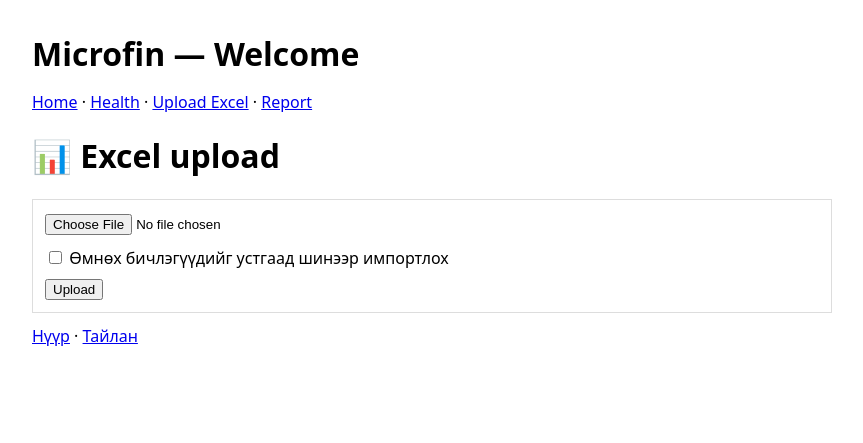
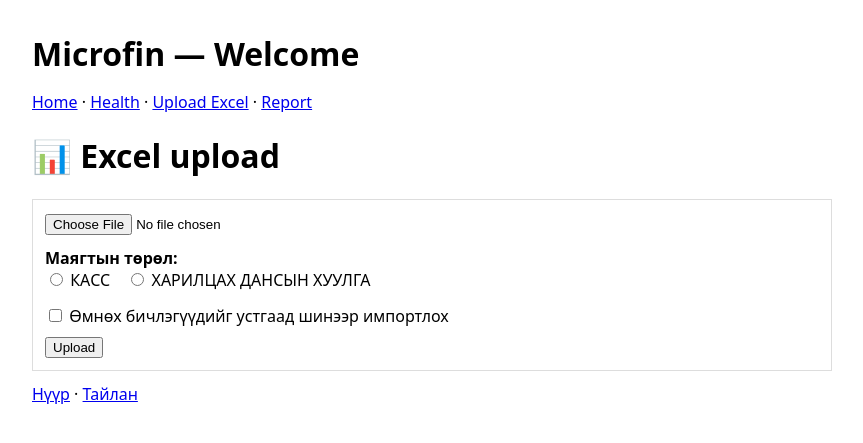
Before and after one commit to Altantugs/microfin, a Symfony app: template templates/report/upload.html.twig in a window 1280 px wide. Shown: the top 443 px of the page, without its empty margins (208-1071 px from the left). Run offline with Twig, Linux system fonts and the light colour scheme; the template is opened without the code that fills it, so the values that code supplies are empty; some libraries are stand-ins or nearby versions.

Commit message:
feat: upload form-д КАСС болон ХАРИЛЦАХ дансны сонголт нэмэв

```diff
--- a/templates/report/upload.html.twig
+++ b/templates/report/upload.html.twig
@@ -15,6 +15,17 @@
       <input type="file" name="excel" accept=".xlsx,.xls,.csv" required>
     </div>
 
+    {# --- ШИНЭ: Маягтын төрөл сонголт (КАСС / ХАРИЛЦАХ) --- #}
+    <div style="margin:10px 0 14px">
+      <b>Маягтын төрөл:</b><br>
+      <label style="margin-right:12px">
+        <input type="radio" name="origin" value="CASH" required> КАСС
+      </label>
+      <label>
+        <input type="radio" name="origin" value="BANK"> ХАРИЛЦАХ ДАНСЫН ХУУЛГА
+      </label>
+    </div>
+
     <label style="display:block;margin:8px 0;">
       <input type="checkbox" name="clear" value="1">
       Өмнөх бичлэгүүдийг устгаад шинээр импортлох
```
